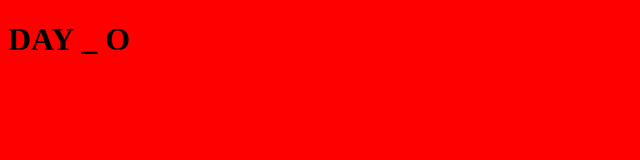
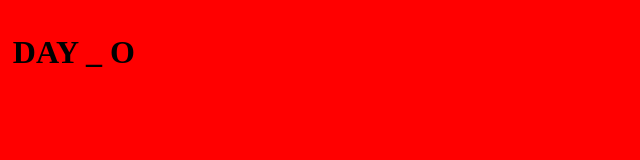
Before and after one commit to the-faizmohammad/Capstone-API-based-webapp, a website built with webpack: page src/index.html in a window 1280 px wide. Shown: the whole page, without its empty margins (0-640 px from the left). Built offline with nearby package versions, Linux system fonts and the light colour scheme.

Commit message:
Update body style

```diff
--- a/src/style.css
+++ b/src/style.css
@@ -1,3 +1,5 @@
 body {
-    background-color: red;
+  margin: 0 auto;
+  padding: 1%;
+  background-color: red;
   }
```
